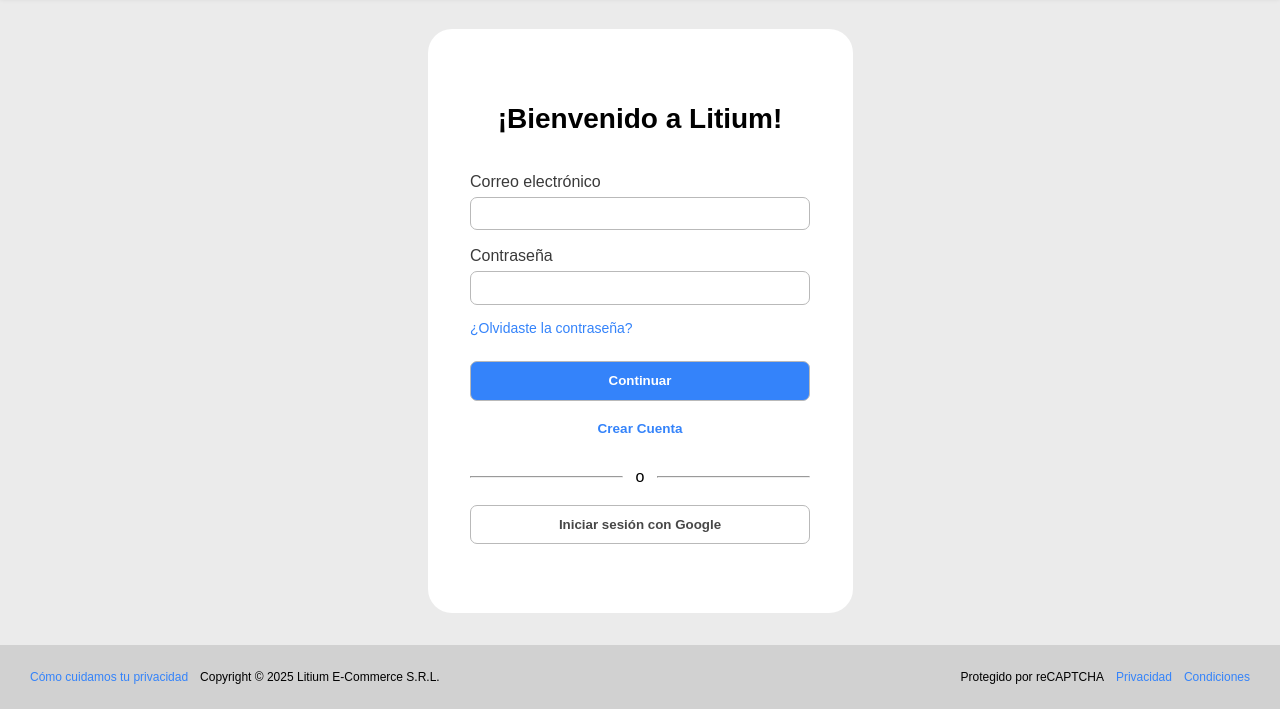
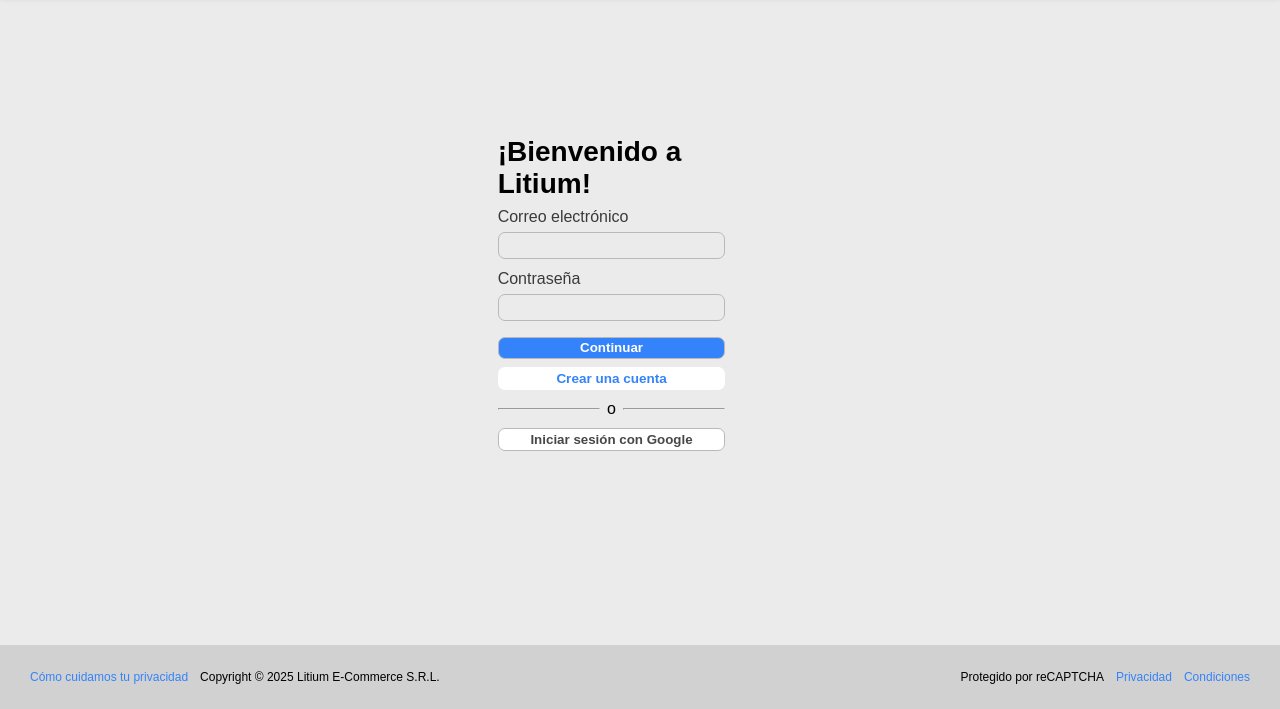
Before and after one commit to chemebulo/chemebulo.github.io, a plain HTML site: page login/login.html in a window 1280 px wide. Shown: the part 91-800 px from the top of the page. Drawn offline with Linux system fonts and the light colour scheme.

Commit message:
Update login.html

```diff
--- a/login/login.html
+++ b/login/login.html
@@ -12,56 +12,56 @@
     <link rel="preload" href="style.css" as="style">
     <link rel="stylesheet" type="text/css" href="style.css">
 
-    <title>Litium E-Commerce - Login</title>
+    <title>Litium E-Commerce - Iniciar Sesión</title>
 </head>
 <body>
     <header>
         <nav class="flex-container-nav"> <!-- This is nav container -->
             <div class="logo-container"> <!-- This is logo container -->
                 <a href="../index.html">
-                    <img src="../logo.webp" alt="Logo of website"> <!-- Logo of website-->
+                    <img src="../logo.webp" alt="Logo of website"> <!-- Logo of website -->
                 </a>
             </div>
         </nav>
     </header>
 
     <main>
-        <div class="flex-container-main">
-            <div class="login-register__container">
-                <form class="container__form">
+        <div class="flex-container-main"> <!-- This is flex container of main -->
+            <div class="login__container"> <!-- This is login container -->
+                <form class="container__form"> <!-- This is container of form-->
 
-                    <div class="form__title">
+                    <div class="form__title"> <!-- This is title of the form -->
                         <h1>¡Bienvenido a Litium!</h1>
                     </div>
 
                     <!-------------------------------------------------------------------------------------------------------------------------------------->
                     <!-------------------------------------------------------------------------------------------------------------------------------------->
 
-                    <div class="form__input"> <!-- Email o teléfono y contraseña-->
+                    <div class="form__input"> <!-- This is input container of the form, have a many inputs and one link -->
 
-                        <div class="input__email"> <!-- Email o teléfono -->
-                            <div class="input__title">
+                        <div class="input__email"> <!-- This is email container -->
+                            <div class="input__title"> <!-- This is title container of input -->
                                 <span>Correo electrónico</span>
                             </div>
-                            <div class="input__body">
-                                <input id="email-input" type="email" class="email-input">
+                            <div class="input__body"> <!-- This is container of input -->
+                                <input id="email-input" type="email" class="email-input" required>
                             </div>
                         </div>
 
                         <!---------------------------------------------------------------------------------------------------------------------------------->
 
-                        <div class="input__password"> <!-- Contraseña -->
-                            <div class="input__title">
+                        <div class="input__password"> <!-- This is password container -->
+                            <div class="input__title"> <!-- This is title container of input -->
                                 <span>Contraseña</span>
                             </div>
-                            <div class="input__body">
-                                <input id="password-input" type="password" class="password-input">
+                            <div class="input__body"> <!-- This is container of input -->
+                                <input id="password-input" type="password" class="password-input" required>
                             </div>
                         </div>
 
                         <!---------------------------------------------------------------------------------------------------------------------------------->
 
-                        <div class="fpassword__container"> <!--Olvidaste la contraseña? -->
+                        <div class="fpassword__container"> <!--This is fpassword__container -->
                             <a href="../help/help.html">¿Olvidaste la contraseña?</a>
                         </div>
                     </div>
@@ -69,21 +69,21 @@
                     <!-------------------------------------------------------------------------------------------------------------------------------------->
                     <!-------------------------------------------------------------------------------------------------------------------------------------->
 
-                    <div class="form__action"> <!-- Continuar, Crear cuenta, Divider, Iniciar con google-->
+                    <div class="form__action"> <!-- This is action container of the form, have a many buttons with different features -->
 
-                        <div class="action__button-container"> <!-- Continuar -->
-                            <button class="action__button button__continue">Continuar</button>
+                        <div class="action__button-container"> <!-- This is button "continue" container -->
+                            <button class="action__button button__continue" type="submit">Continuar</button>
                         </div>
 
                         <!---------------------------------------------------------------------------------------------------------------------------------->
 
-                        <div class="action__button-container"> <!-- Crear cuenta -->
-                            <a class="action__button button__create-account" href="../register/register.html">Crear Cuenta</a>
+                        <div class="action__button-container"> <!-- This is button "create account" container -->
+                            <a class="action__button button__create-account" href="../register/register.html">Crear una cuenta</a>
                         </div>
 
                         <!---------------------------------------------------------------------------------------------------------------------------------->
 
-                        <div class="action__button-container" id="divider-container"> <!-- Divider -->
+                        <div class="action__button-container" id="divider-container"> <!-- This is a divider -->
                             <div class="action__divider">
                                 <hr></hr>
                             </div>
@@ -95,7 +95,7 @@
 
                         <!---------------------------------------------------------------------------------------------------------------------------------->
 
-                        <div class="action__button-container"> <!-- Iniciar con google -->
+                        <div class="action__button-container"> <!-- This is button "Log in with google" container -->
                             <button class="action__button button__google">Iniciar sesión con Google</button>
                         </div>
                     </div>
@@ -124,6 +124,6 @@
         </div>
     </footer>
 
-    <script src="loginregister.js"></script>
+    <script src="login.js"></script>
 </body>
 </html>
```
